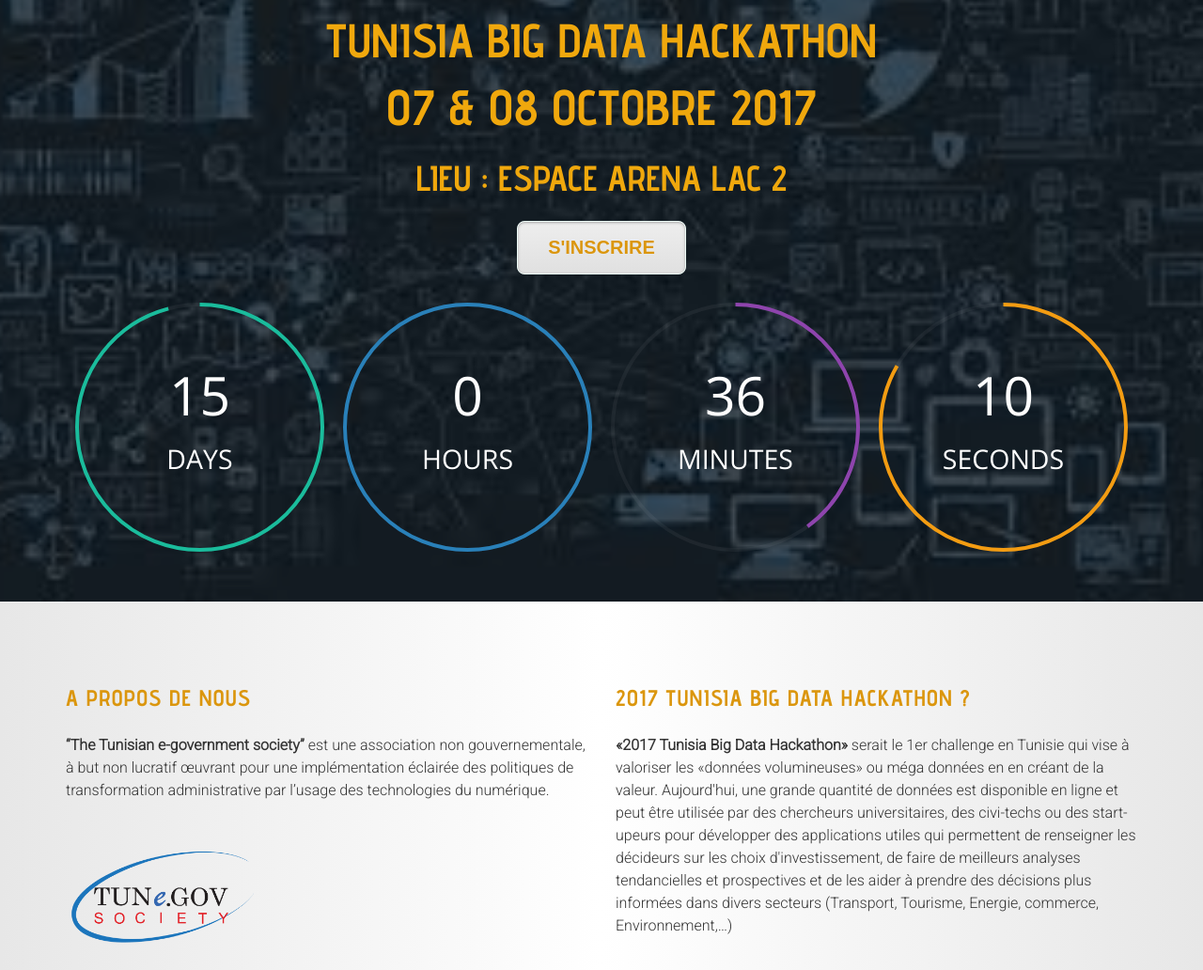
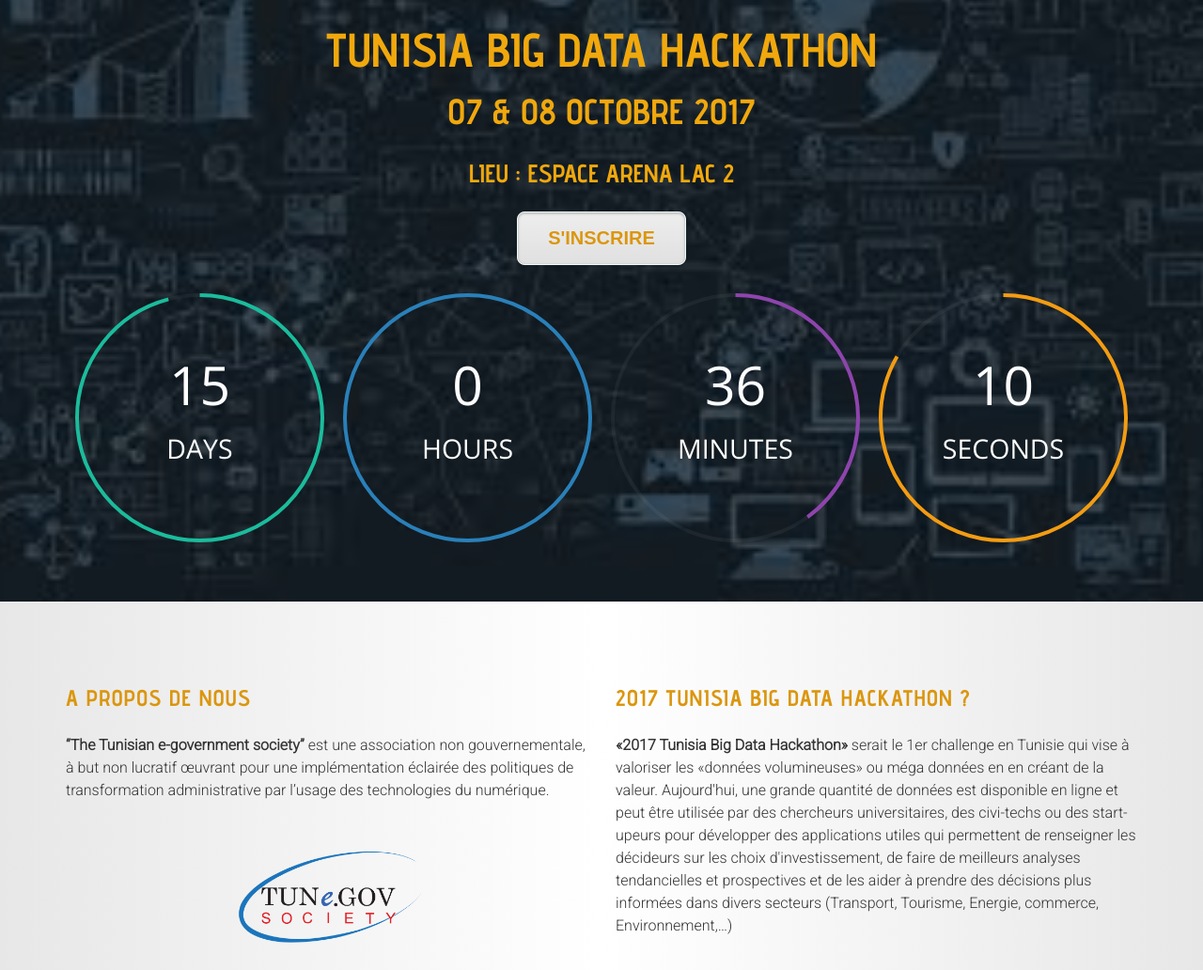
Before and after one commit to SafaTelli/big-data-hackathon-website, a website: page index.html in a window 1280 px wide. Shown: the part 160-1192 px from the top of the page at 94% size. Drawn offline with nearby package versions, Linux system fonts and the light colour scheme; files whose address does not match are found by name.

Commit message:
font-size-corrected

```diff
--- a/assets/css/main.css
+++ b/assets/css/main.css
@@ -931,13 +931,14 @@
   letter-spacing:0px;
 }
 
-.word5, .word6{
+.word5, .word6, .word4{
   color:#F0A80D;
   font-family: 'Advent Pro', sans-serif;
 
 }
 
 .word5{font-size:2.1em}
+.word4{font-size:1.5em}
 .word6{font-size:6em}
 
 .myButton {
--- a/index.html
+++ b/index.html
@@ -106,13 +106,13 @@
                 <div class="row">
                     </br>
                     <div class="col-md">
-                        <h2><div class="word word5">07 & 08 Octobre 2017 </div> </h2>
+                        <h2><div class="word word4">07 & 08 Octobre 2017 </div> </h2>
                     </div>
                 </div>
                 <div class="row">
                     </br>
                     <div class="col-md">
-                            <h4><div class="word word5">Lieu : Espace Arena Lac 2 </div> </h4>
+                            <h4><div class="word word4">Lieu : Espace Arena Lac 2 </div> </h4>
                     </div>
                 </div>
             </div>
@@ -154,7 +154,7 @@
 administrative par l’usage des technologies du numérique.</p></h3>
 
                     <figure>
-                        <img alt="" class="img-responsive" src="assets/images/about-us.png">
+                        <center><img alt="" class="img-responsive" src="assets/images/about-us.png"></center>
                     </figure>
 
                 </div><!-- /.col-sm-6 -->
```
